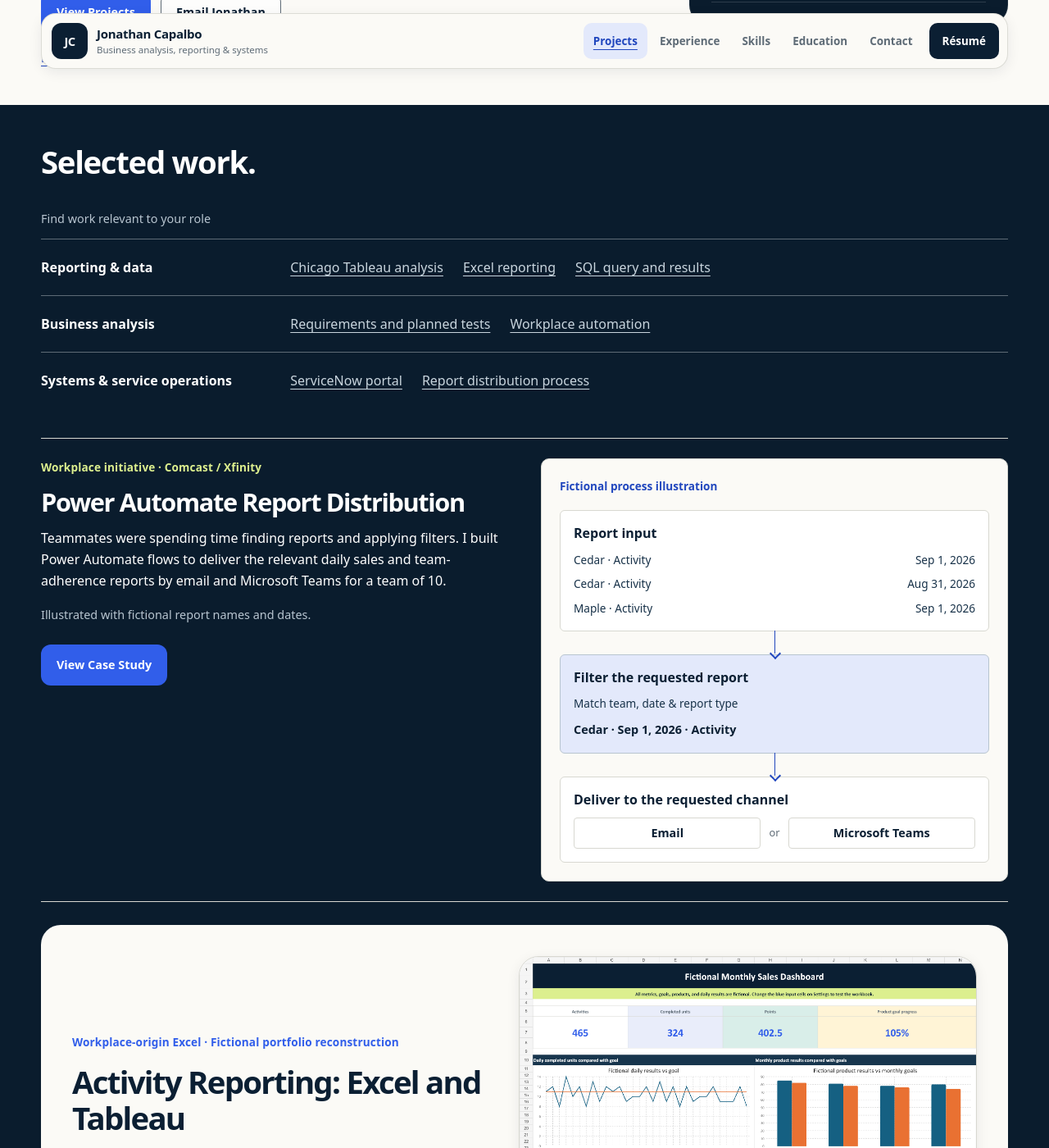
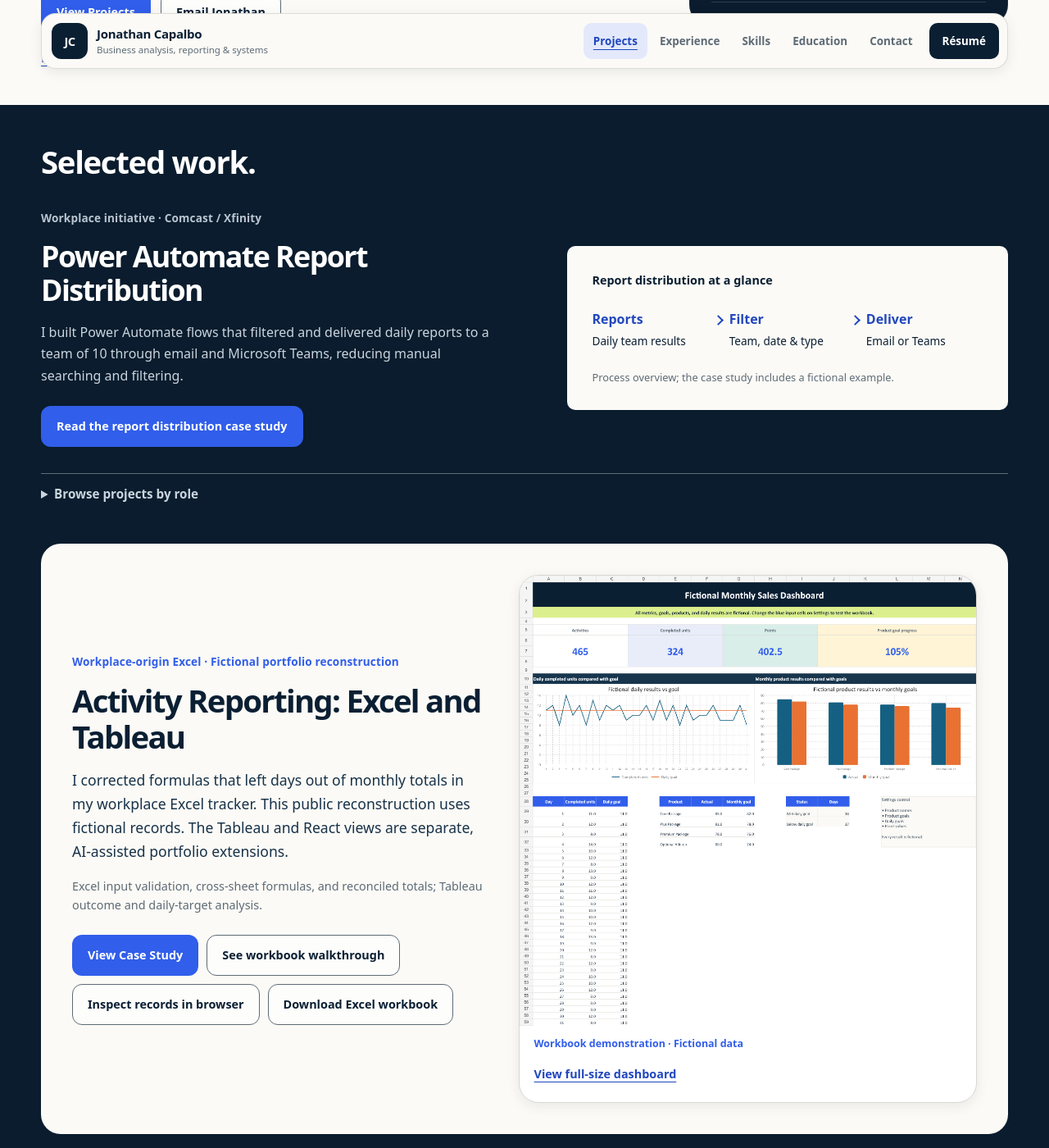
Before and after one commit to jon314159/JonathanCapalbo.me, a Jekyll site: the page index.html, which Jekyll copies as it is, in a window 1280 px wide and 1400 px high, scrolled down 489 px. Shown: the whole window at 82% size. Built offline with Jekyll 4.4.1, drawn with Linux system fonts in a browser that asks for light colours.

Commit message:
Simplify selected work and compact the report preview

```diff
--- a/assets/css/style.css
+++ b/assets/css/style.css
@@ -535,8 +535,12 @@
 .work-section .section-heading h2 { color: #fff; }
 .work-section .section-heading .eyebrow { color: var(--lime); }
 
-.project-paths { margin-bottom: 36px; }
-.project-paths > p { margin-bottom: 12px; color: #b8c5d0; font-size: .9rem; }
+.project-paths { margin: 0 0 36px; border-top: 1px solid #5e6b76; }
+.project-paths summary { width: fit-content; max-width: 100%; min-height: 48px; padding: 12px 0; color: #c9d5de; cursor: pointer; font-size: .95rem; font-weight: 650; }
+.project-paths summary:hover, .project-paths summary:active { color: #fff; }
+.project-paths summary:focus-visible { outline: 3px solid #fff; outline-offset: 4px; border-radius: 2px; }
+.project-paths[open] { padding-bottom: 12px; }
+.project-paths[open] summary { margin-bottom: 8px; }
 .project-paths dl { margin: 0; }
 .project-paths dl > div { display: grid; grid-template-columns: minmax(0, 1fr); padding: 12px 0; border-top: 1px solid #5e6b76; }
 .project-paths dt { align-self: center; font-weight: 750; line-height: 1.5; }
@@ -1893,12 +1897,24 @@
 }
 
 .job-operations-page .job-attribution { max-width: 760px; color: var(--muted); font-size: 0.95rem; }
-.workplace-feature { display: grid; grid-template-columns: minmax(0, 1fr) minmax(0, 1fr); align-items: start; gap: 40px; padding: 24px 0; margin-bottom: 28px; border-top: 1px solid var(--line); border-bottom: 1px solid var(--line); }
-.workplace-feature h3 { margin: 12px 0; font-size: clamp(1.4rem, 2.4vw, 2rem); color: var(--white); }
-.workplace-feature .project-label, .supporting-project .project-label { color: var(--lime); }
-.workplace-feature p { max-width: 720px; }
-.workplace-feature .project-methods { margin-bottom: 0; color: #b8c5d0; }
-.workplace-feature-copy .button { margin-top: 24px; }
+.workplace-feature { display: grid; grid-template-columns: minmax(0, 1.1fr) minmax(0, 1fr); align-items: center; gap: clamp(28px, 4vw, 56px); padding: 0 0 32px; }
+.workplace-feature h3 { max-width: 580px; margin: 12px 0 18px; font-size: clamp(1.65rem, 2.8vw, 2.6rem); color: var(--white); }
+.workplace-feature .project-label { color: #b8c5d0; }
+.supporting-project .project-label { color: var(--lime); }
+.workplace-feature-copy > p:not(.project-label) { max-width: 60ch; color: #c9d5de; }
+.workplace-feature-copy .button { margin-top: 8px; }
+.report-flow-summary { container: report-summary / inline-size; margin: 0; padding: clamp(20px, 2.5vw, 30px); border-radius: var(--radius-md); background: var(--paper-bright); color: var(--ink); }
+.report-flow-summary figcaption { margin-bottom: 24px; font-size: .9rem; font-weight: 650; }
+.report-flow-summary ol { display: grid; grid-template-columns: repeat(3, minmax(0, 1fr)); gap: 24px; margin: 0; padding: 0; list-style: none; }
+.report-flow-summary li { position: relative; min-width: 0; }
+.report-flow-summary li:not(:last-child)::after { content: ''; position: absolute; right: -15px; top: 8px; width: 7px; height: 7px; border-top: 2px solid var(--blue-dark); border-right: 2px solid var(--blue-dark); transform: rotate(45deg); }
+.report-flow-summary strong { display: block; margin-bottom: 6px; color: var(--blue-dark); font-size: 1rem; line-height: 1.4; }
+.report-flow-summary span { display: block; font-size: .85rem; line-height: 1.5; }
+.report-flow-summary > p { margin: 24px 0 0; color: var(--muted); font-size: .8rem; line-height: 1.5; }
+@container report-summary (max-width: 14rem) {
+  .report-flow-summary ol { grid-template-columns: minmax(0, 1fr); }
+  .report-flow-summary li:not(:last-child)::after { left: 4px; right: auto; top: calc(100% + 6px); transform: rotate(135deg); }
+}
 .report-flow-preview { margin: 0; padding: 22px; border: 1px solid var(--line); border-radius: var(--radius-md); background: var(--paper-bright); color: var(--ink); }
 .report-flow-preview figcaption { margin-bottom: 18px; font-size: .85rem; font-weight: 750; color: var(--blue-dark); }
 .report-flow { display: grid; gap: 28px; margin: 0; padding: 0; list-style: none; }
--- a/index.html
+++ b/index.html
@@ -21,7 +21,7 @@
     <meta name="twitter:image:alt" content="Professional headshot of Jonathan Capalbo" />
     <link rel="canonical" href="https://jonathancapalbo.me/" />
     <link rel="icon" href="favicon.svg" type="image/svg+xml" />
-    <link rel="stylesheet" href="assets/css/style.css?v=61" />
+    <link rel="stylesheet" href="assets/css/style.css?v=62" />
     <script src="assets/js/portfolio.js?v=2" defer></script>
     <script src="/assets/js/analytics.js?v=1" defer></script>
   </head>
@@ -87,8 +87,27 @@
             <h2>Selected work.</h2>
           </div>
 
-          <div class="project-paths" role="navigation" aria-label="Projects by role">
-            <p>Find work relevant to your role</p>
+          <article class="workplace-feature" aria-labelledby="report-feature-title">
+            <div class="workplace-feature-copy">
+              <p class="project-label">Workplace initiative · Comcast / Xfinity</p>
+              <h3 id="report-feature-title">Power Automate Report Distribution</h3>
+              <p>I built Power Automate flows that filtered and delivered daily reports to a team of 10 through email and Microsoft Teams, reducing manual searching and filtering.</p>
+              <a class="button button-primary" href="report-distribution.html">Read the report distribution case study</a>
+            </div>
+            <figure class="report-flow-summary" aria-labelledby="report-summary-caption">
+              <figcaption id="report-summary-caption">Report distribution at a glance</figcaption>
+              <ol>
+                <li><strong>Reports</strong><span>Daily team results</span></li>
+                <li><strong>Filter</strong><span>Team, date &amp; type</span></li>
+                <li><strong>Deliver</strong><span>Email or Teams</span></li>
+              </ol>
+              <p>Process overview; the case study includes a fictional example.</p>
+            </figure>
+          </article>
+
+          <details class="project-paths">
+            <summary>Browse projects by role</summary>
+            <div role="navigation" aria-label="Projects by role">
               <dl>
                 <div>
                   <dt>Reporting &amp; data</dt>
@@ -104,38 +123,7 @@
                 </div>
               </dl>
             </div>
-
-          <article class="workplace-feature" aria-labelledby="report-feature-title">
-            <div class="workplace-feature-copy">
-              <p class="project-label">Workplace initiative · Comcast / Xfinity</p>
-              <h3 id="report-feature-title">Power Automate Report Distribution</h3>
-              <p>Teammates were spending time finding reports and applying filters. I built Power Automate flows to deliver the relevant daily sales and team-adherence reports by email and Microsoft Teams for a team of 10.</p>
-              <p class="project-methods">Illustrated with fictional report names and dates.</p>
-              <a class="button button-primary" href="report-distribution.html">View Case Study<span class="visually-hidden">: Power Automate Report Distribution</span></a>
-            </div>
-            <figure class="report-flow-preview" aria-labelledby="report-flow-caption">
-              <figcaption id="report-flow-caption">Fictional process illustration</figcaption>
-              <ol class="report-flow">
-                <li class="report-flow-step">
-                  <h4>Report input</h4>
-                  <ul class="report-input-list">
-                    <li><span>Cedar · Activity</span><span>Sep 1, 2026</span></li>
-                    <li><span>Cedar · Activity</span><span>Aug 31, 2026</span></li>
-                    <li><span>Maple · Activity</span><span>Sep 1, 2026</span></li>
-                  </ul>
-                </li>
-                <li class="report-flow-step report-filter-step">
-                  <h4>Filter the requested report</h4>
-                  <p>Match team, date &amp; report type</p>
-                  <strong>Cedar · Sep 1, 2026 · Activity</strong>
-                </li>
-                <li class="report-flow-step">
-                  <h4>Deliver to the requested channel</h4>
-                  <div class="report-delivery"><span>Email</span><small>or</small><span>Microsoft Teams</span></div>
-                </li>
-              </ol>
-            </figure>
-          </article>
+          </details>
 
           <article class="featured-project">
             <div class="project-copy">
```
Lines whose indentation alone changed are shown as unchanged.
